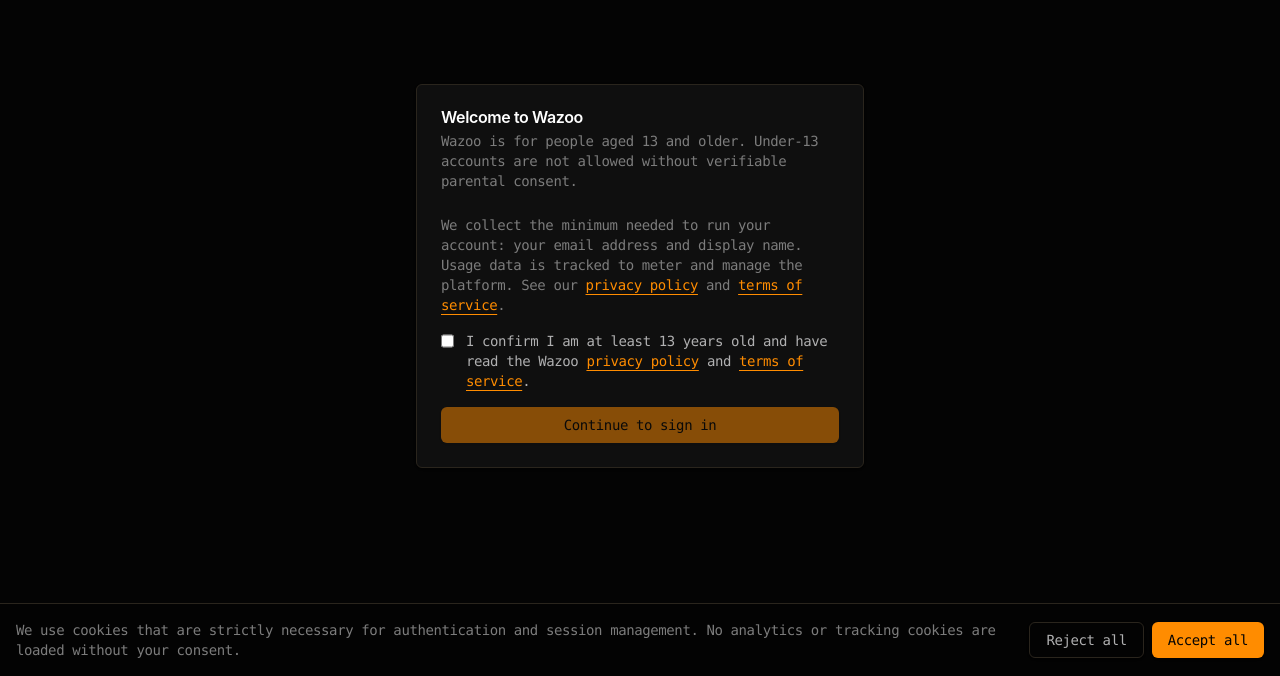
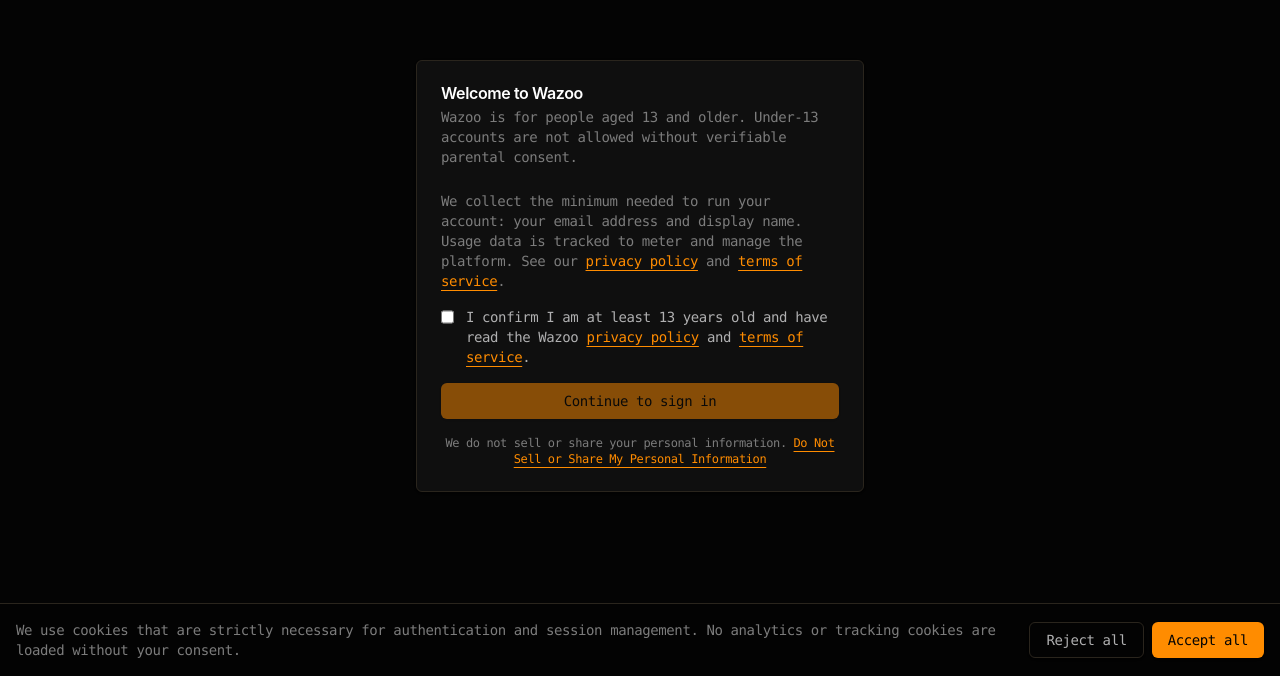
Before and after one commit to wazootech/wazoo-console, a Next.js app: page /sign-in in a window 1280 px wide. Shown: the part 124-800 px from the top of the page. Built offline with nearby package versions, Linux system fonts and the light colour scheme; what @workos-inc/authkit-nextjs would draw is missing.

Commit message:
feat(privacy): add Do Not Sell or Share link to console (#64)

```diff
--- a/src/components/sign-in-gate.tsx
+++ b/src/components/sign-in-gate.tsx
@@ -123,6 +123,17 @@ export function SignInGate() {
             {submitting ? <Loader2 className="size-4 animate-spin" /> : null}
             Continue to sign in
           </Button>
+          <p className="text-center text-xs text-muted-foreground">
+            We do not sell or share your personal information.{" "}
+            <a
+              href={privacyPolicyUrl}
+              target="_blank"
+              rel="noopener noreferrer"
+              className="text-primary underline underline-offset-4 hover:opacity-80"
+            >
+              Do Not Sell or Share My Personal Information
+            </a>
+          </p>
         </CardContent>
       </Card>
     </main>
--- a/src/components/user-menu.tsx
+++ b/src/components/user-menu.tsx
@@ -1,7 +1,7 @@
 "use client";
 
 import { useAuth } from "@/lib/auth";
-import { LogOut, User, Settings } from "lucide-react";
+import { LogOut, User, Settings, ShieldCheck } from "lucide-react";
 import { useRouter } from "next/navigation";
 import {
   DropdownMenu,
@@ -39,6 +39,16 @@ export function UserMenu() {
           <Settings className="size-4" />
           Settings
         </DropdownMenuItem>
+        <DropdownMenuItem asChild>
+          <a
+            href="https://docs.wazoo.dev/privacy-policy"
+            target="_blank"
+            rel="noopener noreferrer"
+          >
+            <ShieldCheck className="size-4" />
+            Do Not Sell or Share My Personal Information
+          </a>
+        </DropdownMenuItem>
         <DropdownMenuItem variant="destructive" onSelect={() => logout()}>
           <LogOut className="size-4" />
           Sign out
```
